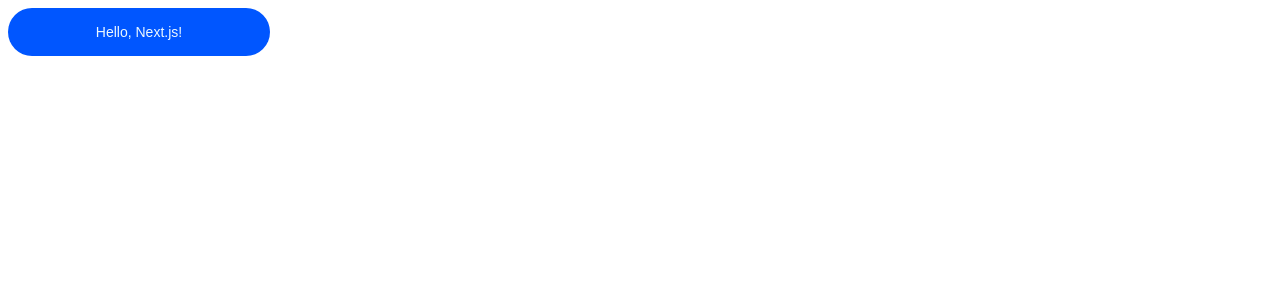
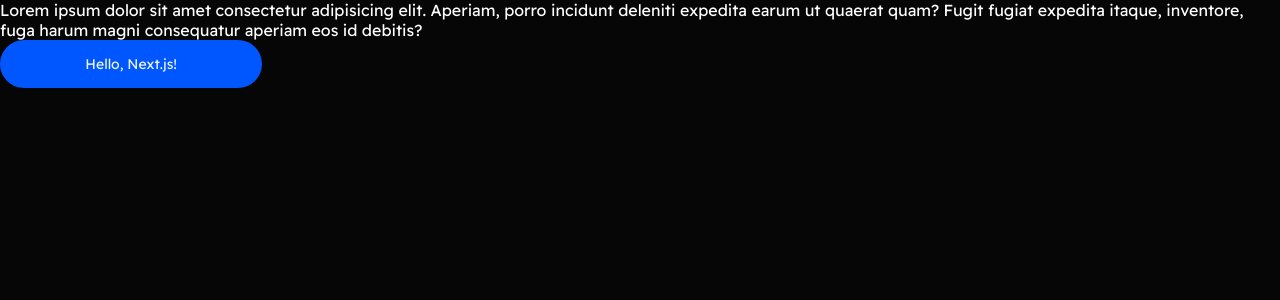
Before and after one commit to GabrielRodrigues-pd/PixelCraft, a Next.js app: page / in a window 1280 px wide. Shown: the top 300 px of the page. Built offline with nearby package versions, Linux system fonts and the light colour scheme.

Commit message:
importando tema do figma

```diff
--- a/src/pages/_app.tsx
+++ b/src/pages/_app.tsx
@@ -1,5 +1,8 @@
 import type { AppProps } from "next/app";
+import { globalStyles } from "@/styles/global";
 
+/* O globalStyles precisa ficar fora. A pagina muda mas o css global não */
+globalStyles();
 export default function App({ Component, pageProps }: AppProps) {
   return <Component {...pageProps} />;
 }
--- a/src/pages/index.jsx
+++ b/src/pages/index.jsx
@@ -1,7 +1,7 @@
 import { styled } from "../styles/stitches.config";
 
 const Button = styled("button", {
-  backgroundColor: "$Blue700",
+  backgroundColor: "$blue_700",
   color: "#ECF8FF",
   border: "none",
   width: 262,
@@ -10,10 +10,19 @@
   fontSize: 14,
   cursor: "pointer",
   "&:hover": {
-    backgroundColor: "Blue",
+    backgroundColor: "$blue_600",
   },
 });
 
 export default function Page() {
-  return <Button>Hello, Next.js!</Button>;
+  return (
+    <>
+      <p>
+        Lorem ipsum dolor sit amet consectetur adipisicing elit. Aperiam, porro
+        incidunt deleniti expedita earum ut quaerat quam? Fugit fugiat expedita
+        itaque, inventore, fuga harum magni consequatur aperiam eos id debitis?
+      </p>
+      <Button>Hello, Next.js!</Button>
+    </>
+  );
 }
--- /dev/null
+++ b/src/styles/global.ts
@@ -0,0 +1,19 @@
+import { globalCss } from "@/styles/stitches.config";
+
+export const globalStyles = globalCss({
+  "*": {
+    margin: 0,
+    parddin: 0,
+  },
+
+  body: {
+    "-webkit-font-smoothing": "antialiased",
+    backgroundColor: "$bg",
+    color: "$white",
+  },
+
+  "body, input, textarea, p, button": {
+    fontFamily: "Readex Pro",
+    fontWeight: 400,
+  },
+});
--- a/src/styles/stitches.config.ts
+++ b/src/styles/stitches.config.ts
@@ -12,7 +12,41 @@
 } = createStitches({
   theme: {
     colors: {
-      Blue700: "#0056FF",
+      blue_800_Primary: "#004BE0",
+      blue_950: "#0A2761",
+      blue_900: "#083EA0",
+      blue_700: "#0056FF",
+      blue_600: "#006EFF",
+
+      blue_200: "#B2E2FF",
+      blue_100: "#D4EDFF",
+      blue_50: "#ECF8FF",
+
+      blue_Dark_Primary: "#0A0B11",
+      blue_Dark_900: "#2D324D",
+      blue_Dark_800: "#323A5A",
+      blue_Dark_700: "#38416C",
+      blue_Dark_600: "#455284",
+      blue_Dark_500: "#58699F",
+
+      blue_Dark_300: "#A8B1D1",
+      blue_Dark_200: "#D1D5E6",
+      blue_Dark_100: "#EAEBF4",
+      blue_Dark_50: "#F5F6FA",
+
+      red_primary_600: "#FF0065",
+      red_600: "#D70055",
+      red_500: "#FF2473",
+      red_300: "#FFC6D8",
+      red_200: "#FFE0E8",
+      red_100: "#FFEFF3",
+
+      white: "#FFFFFF",
+      bg: "#060606",
+      gray_900: "#292929",
+      gray_300: "#BDBDBD",
+      gray_200: "#DCDCDC",
+      gray_100: "#EFEFEF",
     },
   },
 });
```
